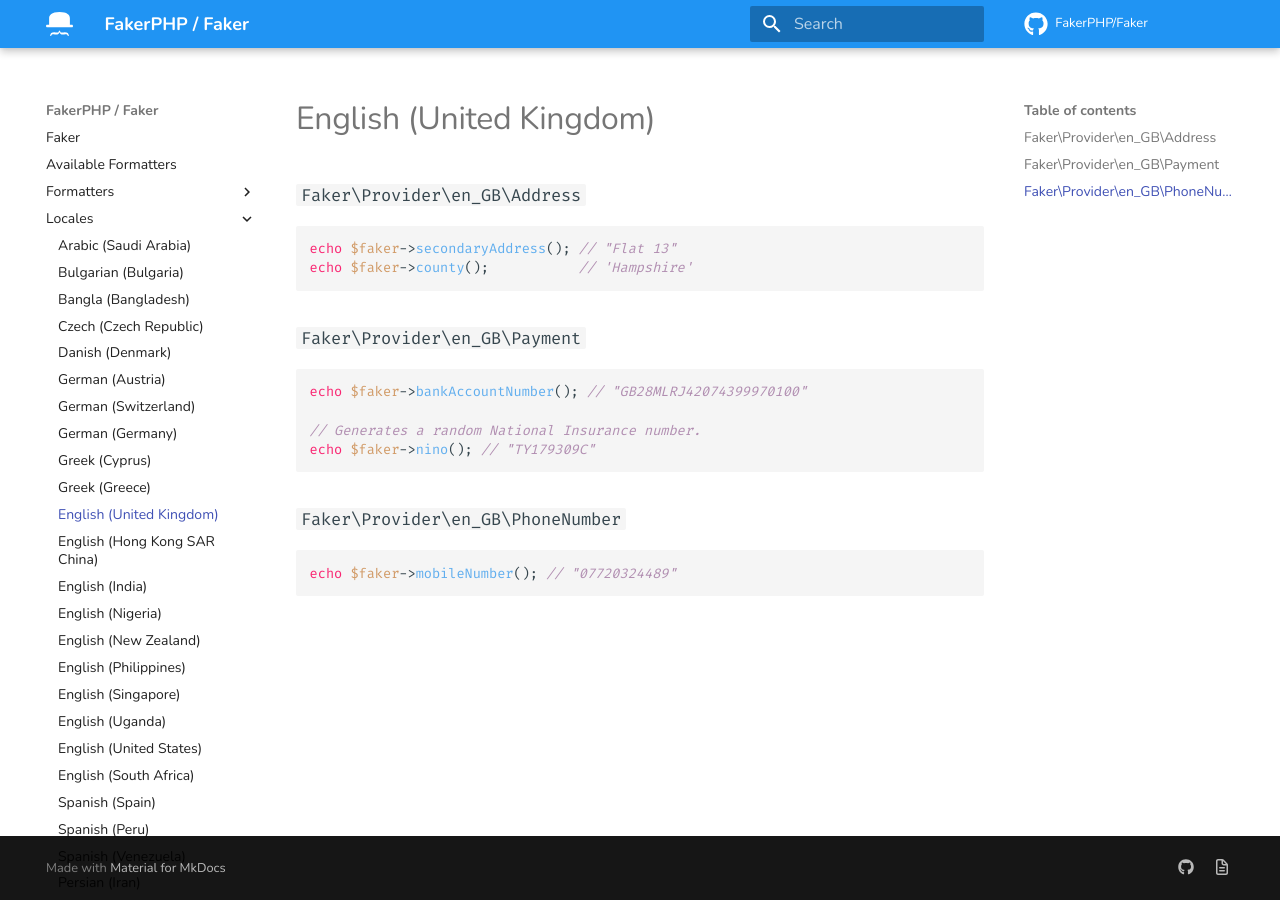
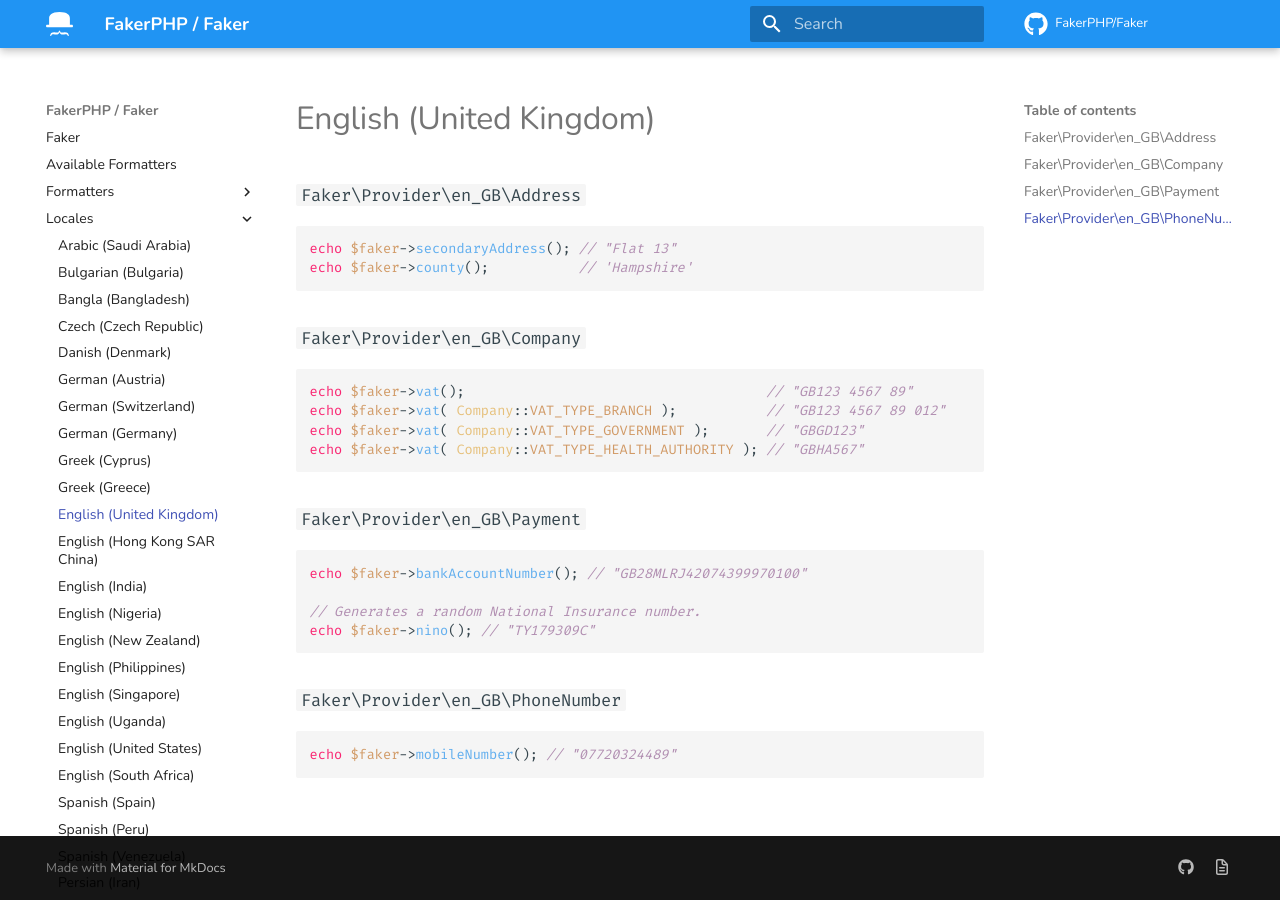
Before and after one commit to FakerPHP/fakerphp.github.io, an MkDocs documentation site: the page built from docs/locales/en_GB.md, in a window 1280 px wide. Built offline with MkDocs 1.6.1 and Material for MkDocs 9.7.7, drawn with Linux system fonts in a browser that asks for light colours; nearby versions of some CDN libraries; comment, search, counter and statistics services are not loaded.

Commit message:
Documentation for UK vat faker (#35)

````diff
--- a/docs/locales/en_GB.md
+++ b/docs/locales/en_GB.md
@@ -5,6 +5,15 @@
 ```php
 echo $faker->secondaryAddress(); // "Flat 13"
 echo $faker->county();           // 'Hampshire'
+```
+
+### `Faker\Provider\en_GB\Company`
+
+```php
+echo $faker->vat();                                     // "GB123 4567 89"
+echo $faker->vat( Company::VAT_TYPE_BRANCH );           // "GB123 4567 89 012"
+echo $faker->vat( Company::VAT_TYPE_GOVERNMENT );       // "GBGD123"
+echo $faker->vat( Company::VAT_TYPE_HEALTH_AUTHORITY ); // "GBHA567"
 ```
 
 ### `Faker\Provider\en_GB\Payment`
````
